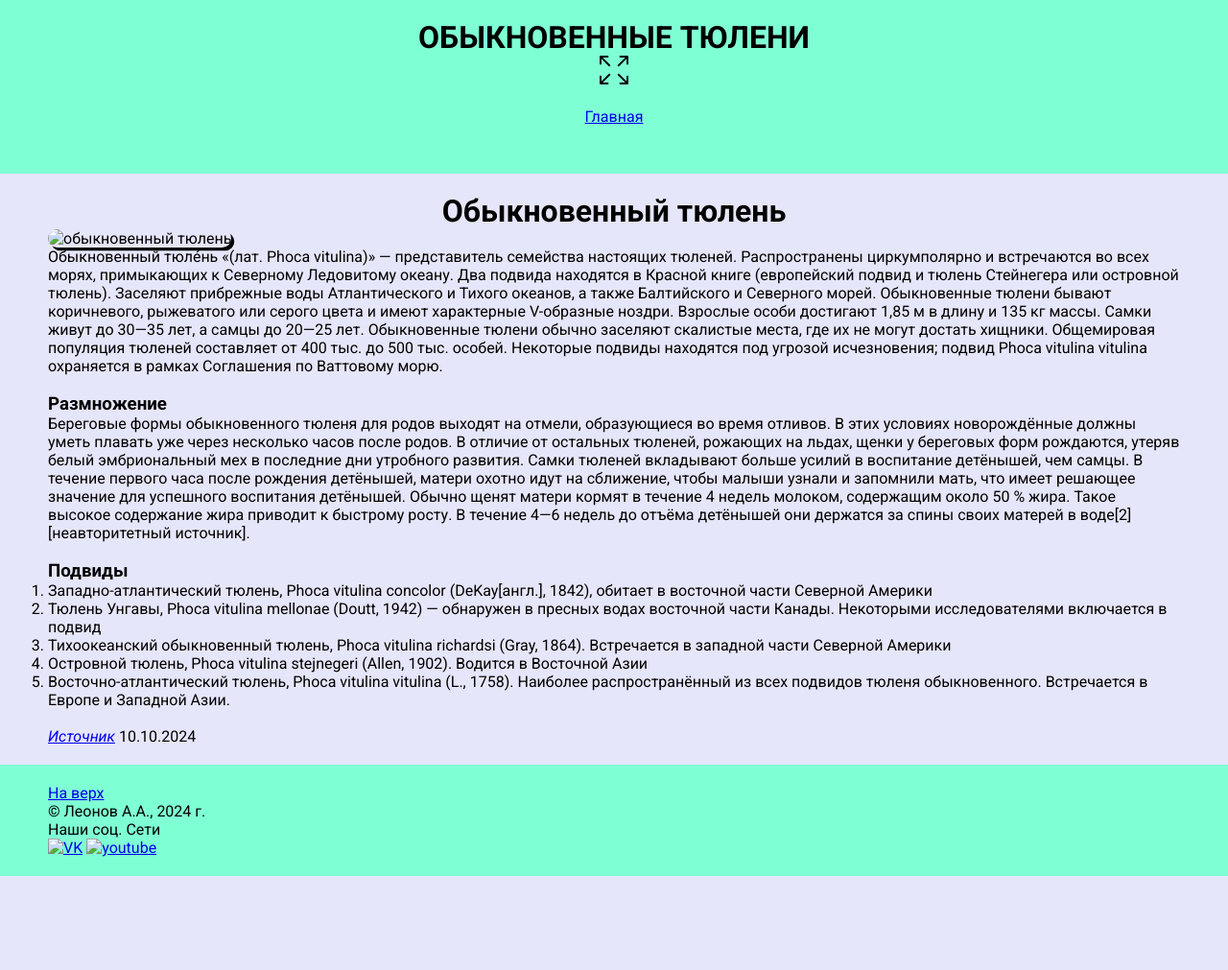
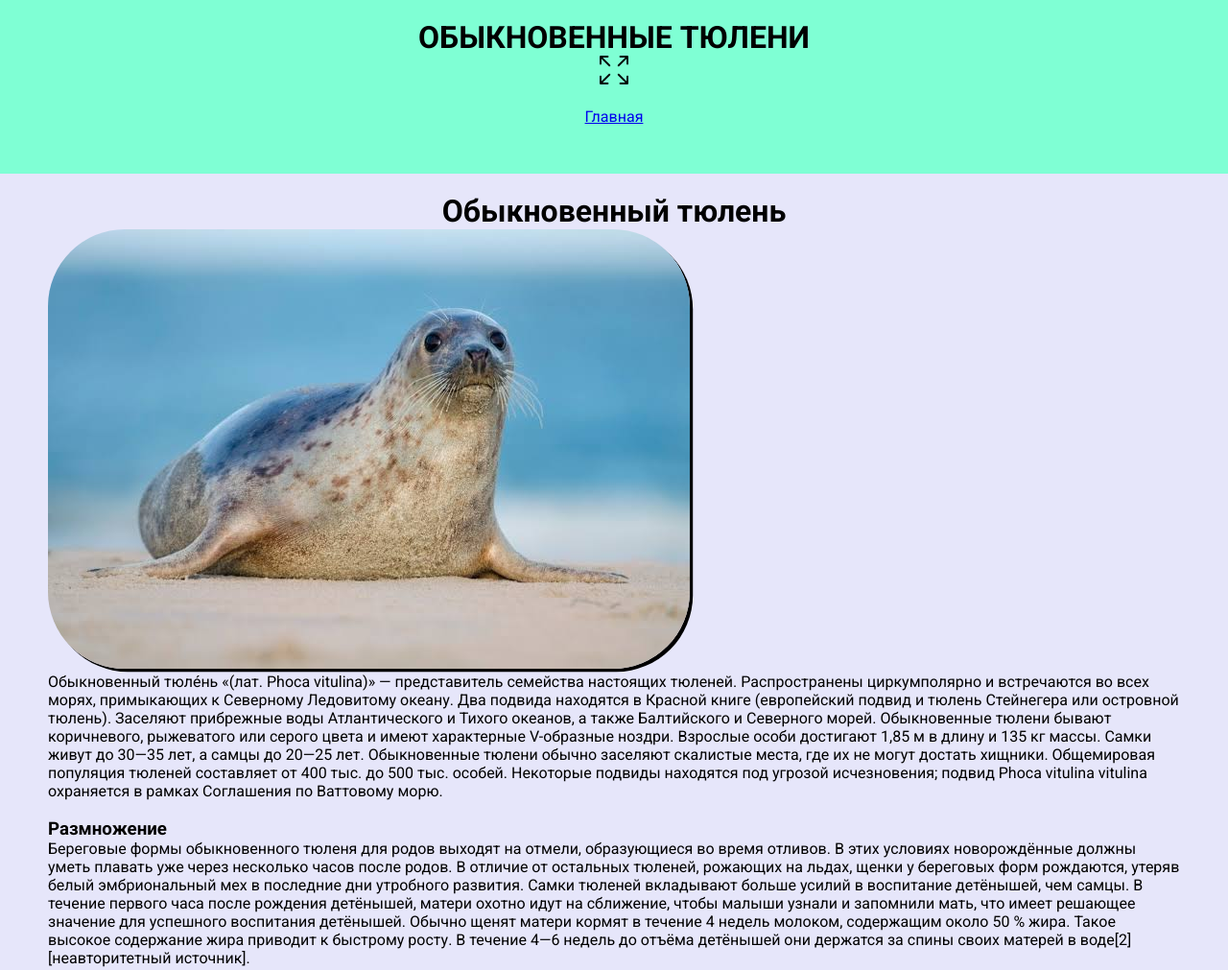
Before and after one commit to skryffi/seals_site, a plain HTML site: page article1.html in a window 1280 px wide. Shown: the top 1011 px of the page at 96% size. Before the commit the page ends 913 px from the top, so only its background shows below. Drawn offline with Linux system fonts and the light colour scheme; the site is published under a folder, as on GitHub Pages, so addresses that start at the root find nothing.

Commit message:
Update article1.html

```diff
--- a/article1.html
+++ b/article1.html
@@ -28,7 +28,7 @@
   <main>
     <section class="content">
       <h2>Обыкновенный тюлень</h2>
-      <img src="/img/base_seal.jpg" alt="обыкновенный тюлень">
+      <img src="img/base_seal.jpg" alt="обыкновенный тюлень">
 
       <p>Обыкновенный тюле́нь <q>(лат. Phoca vitulina)</q> — представитель семейства настоящих тюленей. Распространены циркумполярно и встречаются во всех морях, примыкающих к Северному Ледовитому океану.
 
@@ -63,8 +63,8 @@
     <a href="#top">На верх</a>
     <p>&copy; Леонов А.А., 2024 г.</p>
     <p>Наши соц. Сети</p>
-    <a href="https://vk.com/sealrescue" target="_blank"><img src="/img/vk.svg" alt="VK" width="40px"></a>
-    <a href="https://www.youtube.com/channel/UCgkhef2zDeO5DWcJ6kS1cdg" target="_blank"><img src="/img/YOUTUBE.svg" alt="youtube" width="40px"></a>
+    <a href="https://vk.com/sealrescue" target="_blank"><img src="img/vk.svg" alt="VK" width="40px"></a>
+    <a href="https://www.youtube.com/channel/UCgkhef2zDeO5DWcJ6kS1cdg" target="_blank"><img src="img/YOUTUBE.svg" alt="youtube" width="40px"></a>
   </footer>
 </body>
 
```
